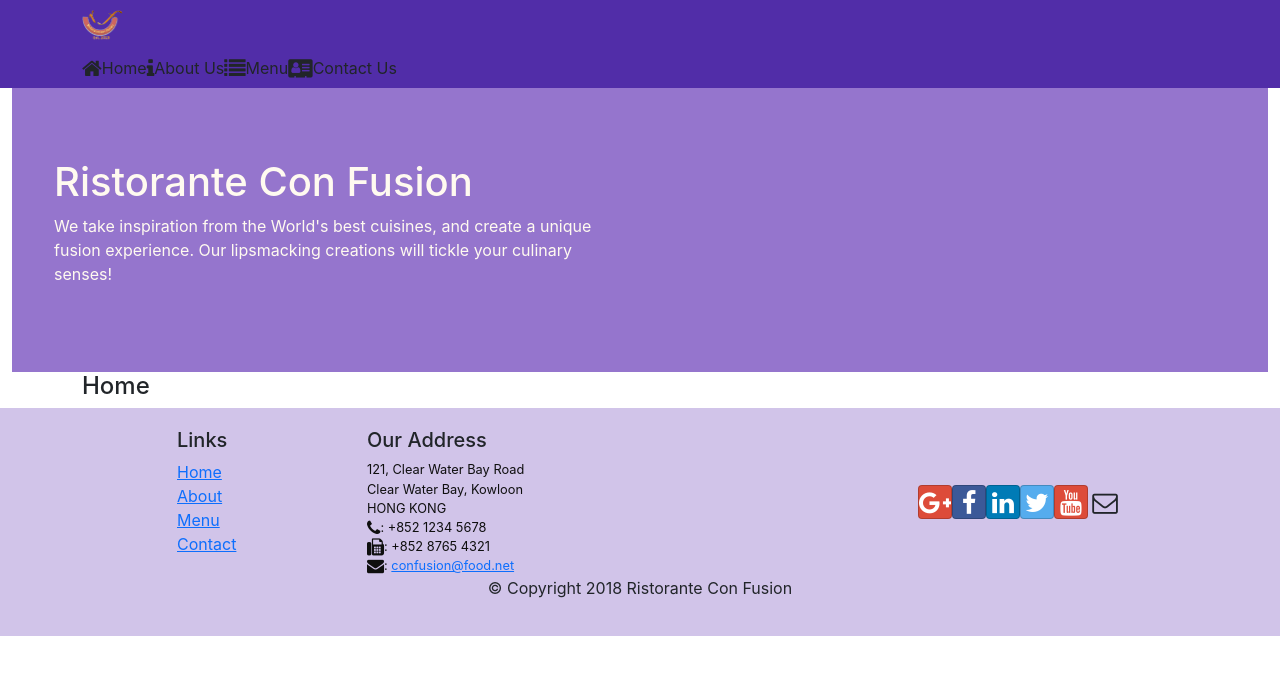
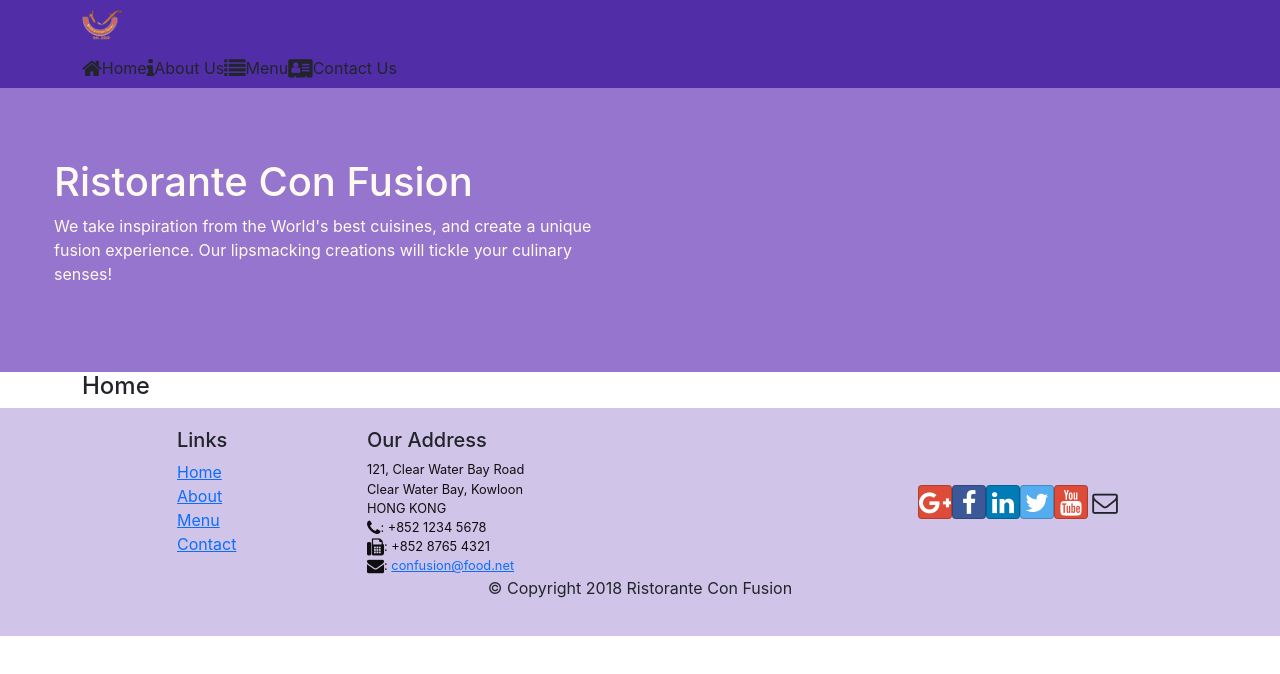
Before and after one commit to daocongly/CongLyFX12998, a React (Create React App) app: page / in a window 1280 px wide. Shown: the top 674 px of the page. Built offline with nearby package versions, Linux system fonts and the light colour scheme.

Commit message:
done giống lab05_1

```diff
--- a/src/components/HeaderComponent.js
+++ b/src/components/HeaderComponent.js
@@ -49,7 +49,7 @@ class Header extends React.Component {
                         </Collapse>
                     </div>
                 </Navbar>
-                    <div className="container-fluid">
+                    <div className="container-fluid fixsai">
                         <div className="row jumbotron ">
                             <div className="col-12 col-sm-6 ">
                                 <h1>Ristorante Con Fusion </h1>
```
